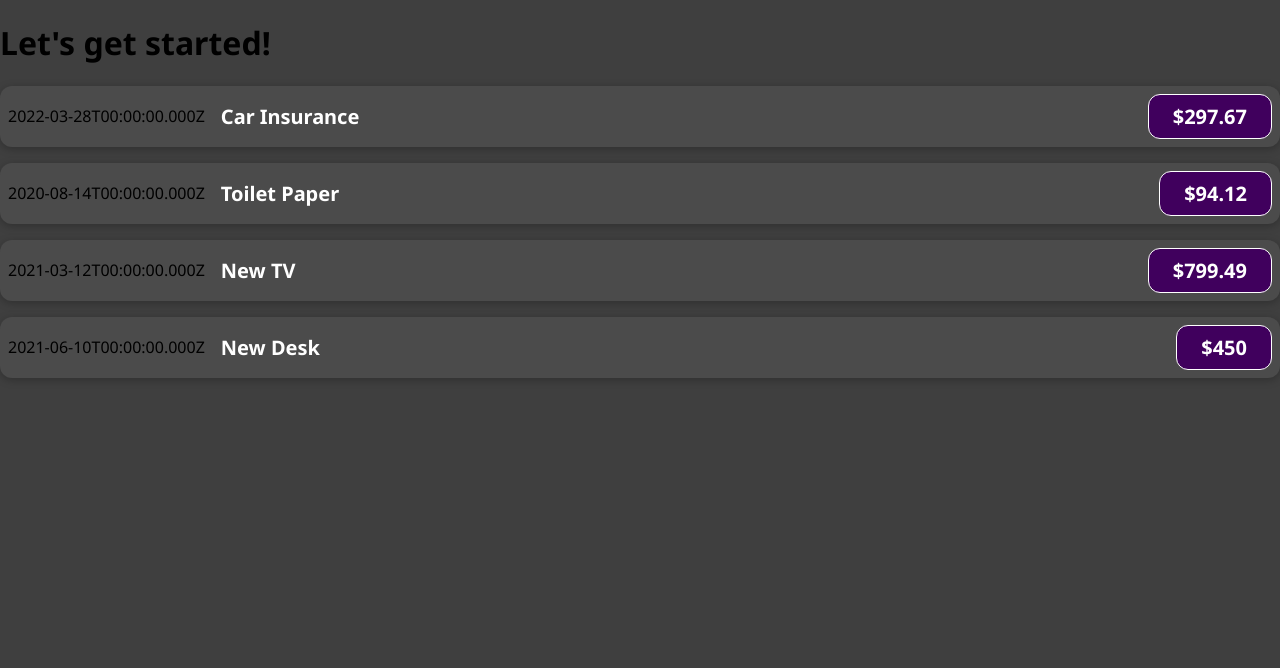
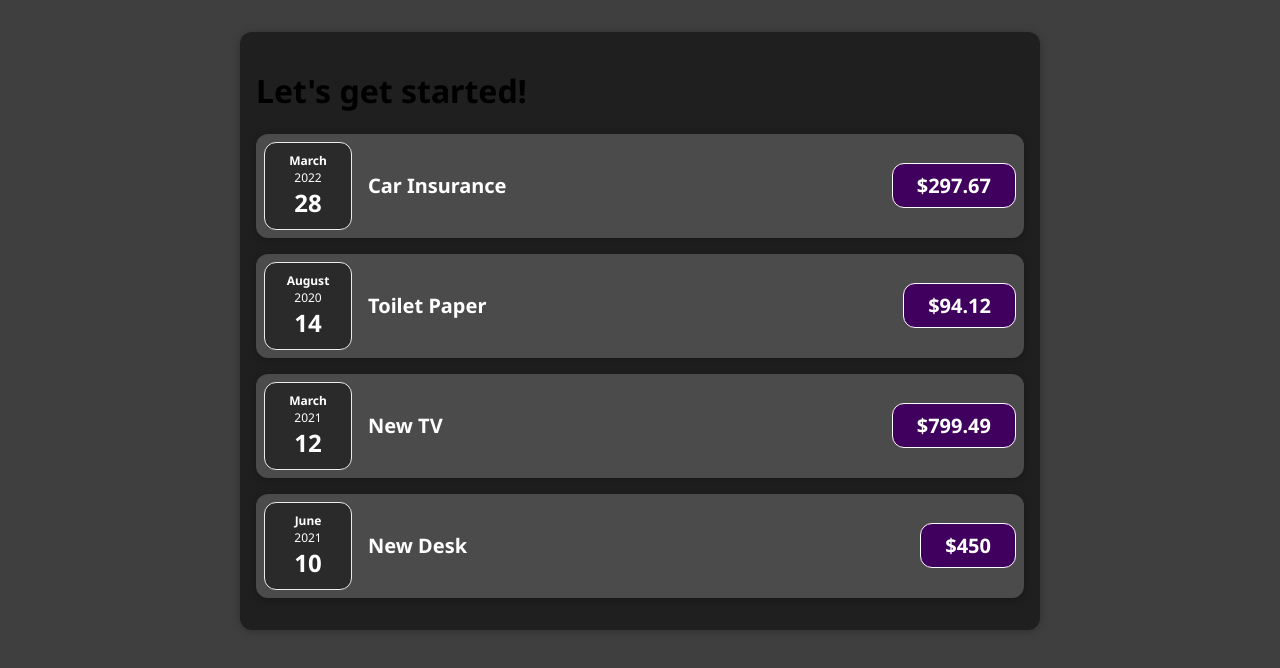
Before and after one commit to fstipo/Expenses-App, a React (Create React App) app: page / in a window 1280 px wide. Shown: the top 668 px of the page. Built offline with nearby package versions, Linux system fonts and the light colour scheme.

Commit message:
add Expense Date Component with styles

```diff
--- a/src/App.js
+++ b/src/App.js
@@ -29,10 +29,19 @@
     },
   ];
 
+  const expensesList = expenses.map((expense) => (
+    <ExpenseItem
+      title={expense.title}
+      price={expense.amount}
+      date={expense.date}
+    />
+  ));
+
   return (
-    <div>
+    <div className="expenses">
       <h1>Let's get started!</h1>
-      <ExpenseItem
+      {expensesList}
+      {/* <ExpenseItem
         title={expenses[0].title}
         date={expenses[0].date.toISOString()}
         price={expenses[0].amount}
@@ -51,7 +60,7 @@
         title={expenses[3].title}
         date={expenses[3].date.toISOString()}
         price={expenses[3].amount}
-      />
+      /> */}
     </div>
   );
 }
--- /dev/null
+++ b/src/components/ExpenseDate.css
@@ -0,0 +1,26 @@
+.expense-date {
+  display: flex;
+  flex-direction: column;
+  width: 5.5rem;
+  height: 5.5rem;
+  border: 1px solid #ececec;
+  background-color: #2a2a2a;
+  color: white;
+  border-radius: 12px;
+  align-items: center;
+  justify-content: center;
+}
+
+.expense-date__month {
+  font-size: 0.75rem;
+  font-weight: bold;
+}
+
+.expense-date__year {
+  font-size: 0.75rem;
+}
+
+.expense-date__day {
+  font-size: 1.5rem;
+  font-weight: bold;
+}
--- /dev/null
+++ b/src/components/ExpenseDate.js
@@ -0,0 +1,17 @@
+import React from 'react';
+import './ExpenseDate.css';
+
+const ExpenseDate = (props) => {
+  const month = props.date.toLocaleString('en-US', { month: 'long' });
+  const year = props.date.getFullYear();
+  const day = props.date.toLocaleString('en-US', { day: '2-digit' });
+  return (
+    <div className="expense-date">
+      <div className="expense-date__month">{month}</div>
+      <div className="expense-date__year">{year}</div>
+      <div className="expense-date__day">{day}</div>
+    </div>
+  );
+};
+
+export default ExpenseDate;
--- a/src/components/ExpenseItem.js
+++ b/src/components/ExpenseItem.js
@@ -1,10 +1,11 @@
 import React from 'react';
+import ExpenseDate from './ExpenseDate';
 import './ExpenseItem.css';
 
 const ExpenseItem = (props) => {
   return (
     <div className="expense-item">
-      <div>{props.date}</div>
+      <ExpenseDate date={props.date} />
       <div className="expense-item__description">
         <h2>{props.title}</h2>
         <div className="expense-item__price">${props.price}</div>
--- a/src/index.css
+++ b/src/index.css
@@ -12,3 +12,13 @@
   margin: 0;
   background-color: #3f3f3f;
 }
+
+.expenses {
+  padding: 1rem;
+  background-color: rgb(31, 31, 31);
+  margin: 2rem auto;
+  width: 50rem;
+  max-width: 95%;
+  border-radius: 12px;
+  box-shadow: 0 1px 8px rgba(0, 0, 0, 0.25);
+}
```
